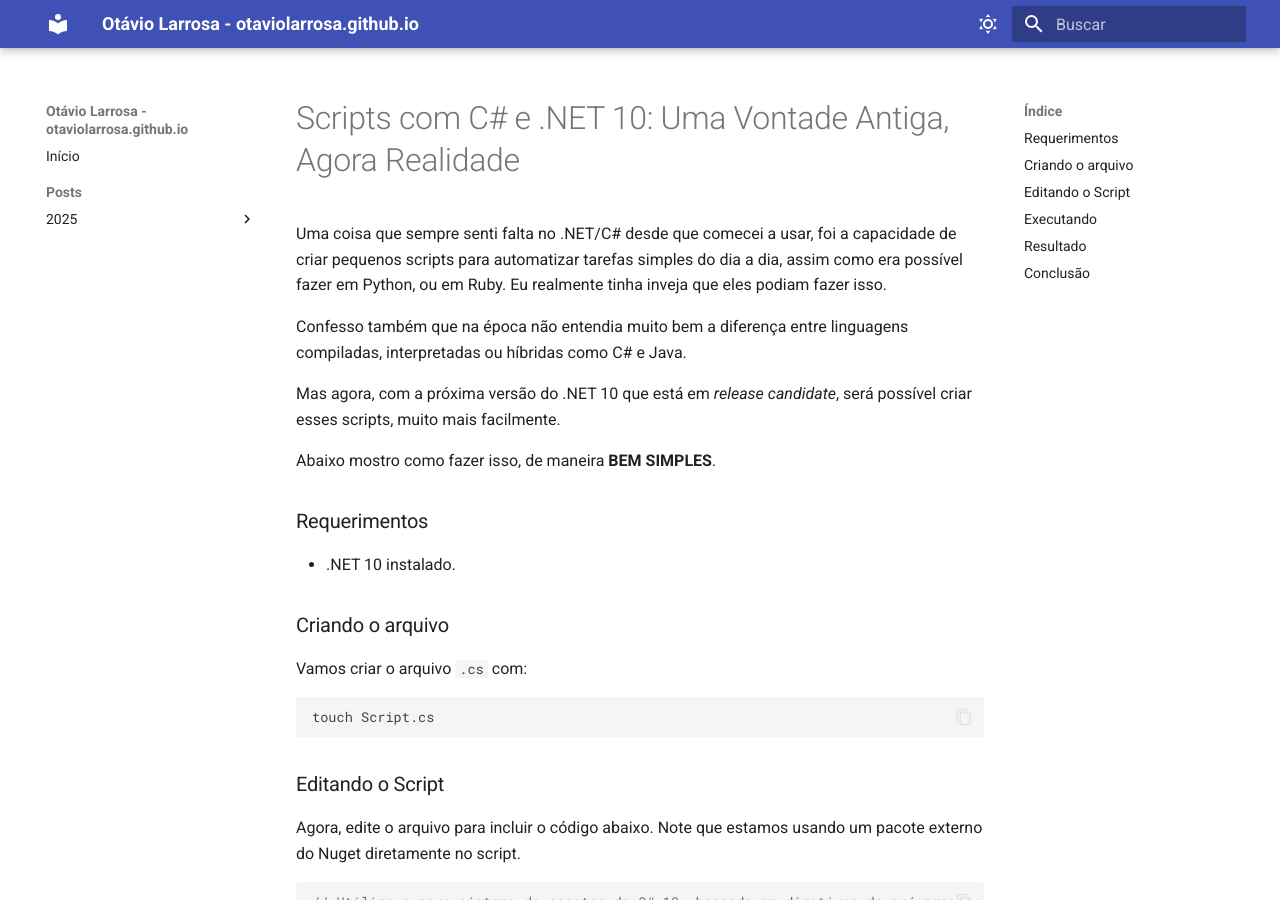
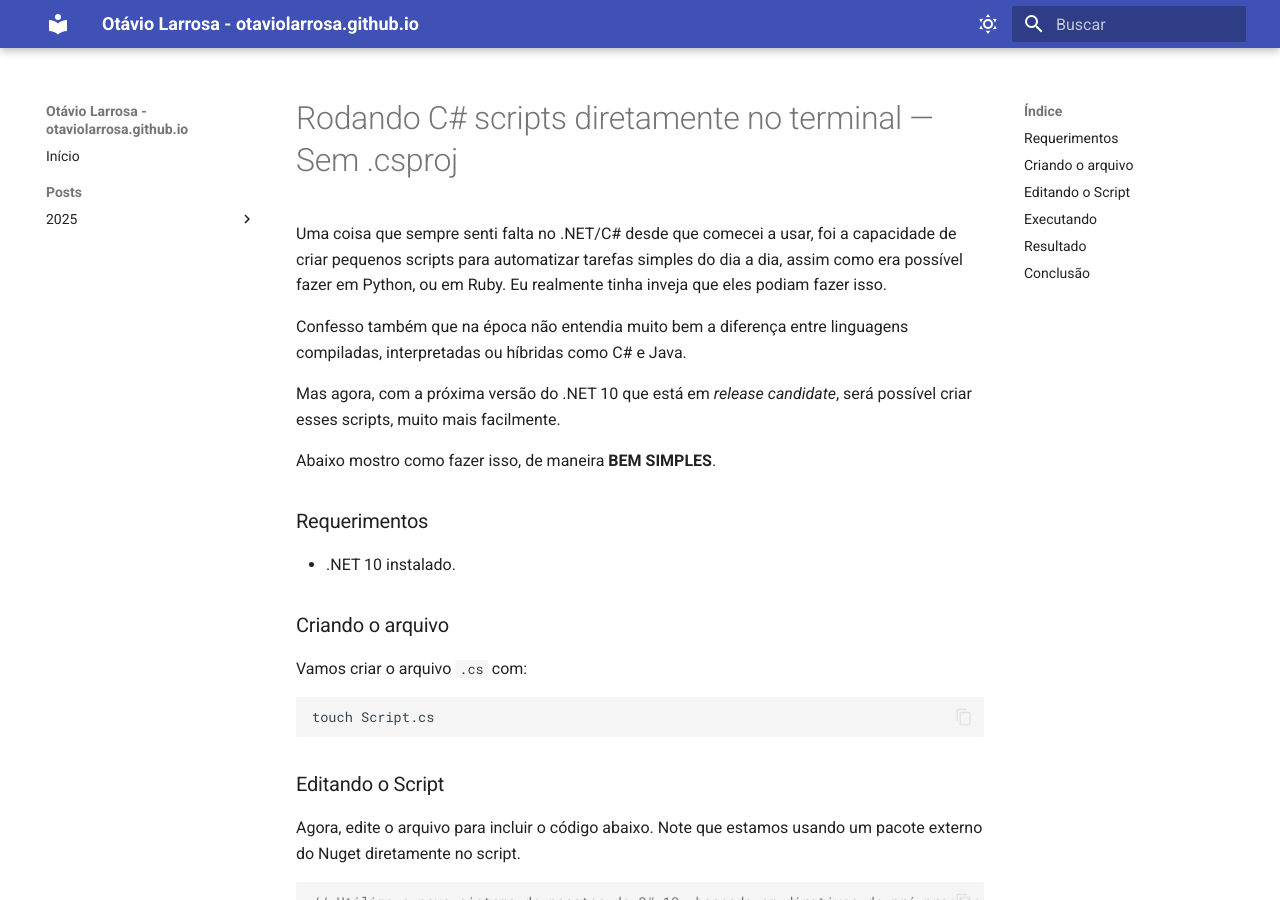
Before and after one commit to otaviolarrosa/blog, an MkDocs documentation site: the page built from docs/posts/2025/10/scripts-csharp-dotnet10.md, in a window 1280 px wide and 900 px high. Built offline with MkDocs 1.6.1 and Material for MkDocs 9.7.7, drawn with Linux system fonts in a browser that asks for light colours.

Commit message:
refactor: update title for clarity and relevance in C# scripting guide

```diff
--- a/docs/posts/2025/10/scripts-csharp-dotnet10.md
+++ b/docs/posts/2025/10/scripts-csharp-dotnet10.md
@@ -1,4 +1,4 @@
-# Scripts com C# e .NET 10: Uma Vontade Antiga, Agora Realidade
+# Rodando C# scripts diretamente no terminal — Sem .csproj
 
 Uma coisa que sempre senti falta no .NET/C# desde que comecei a usar, foi a capacidade de criar pequenos scripts para automatizar tarefas simples do dia a dia, assim como era possível fazer em Python, ou em Ruby. Eu realmente tinha inveja que eles podiam fazer isso.
 
```
